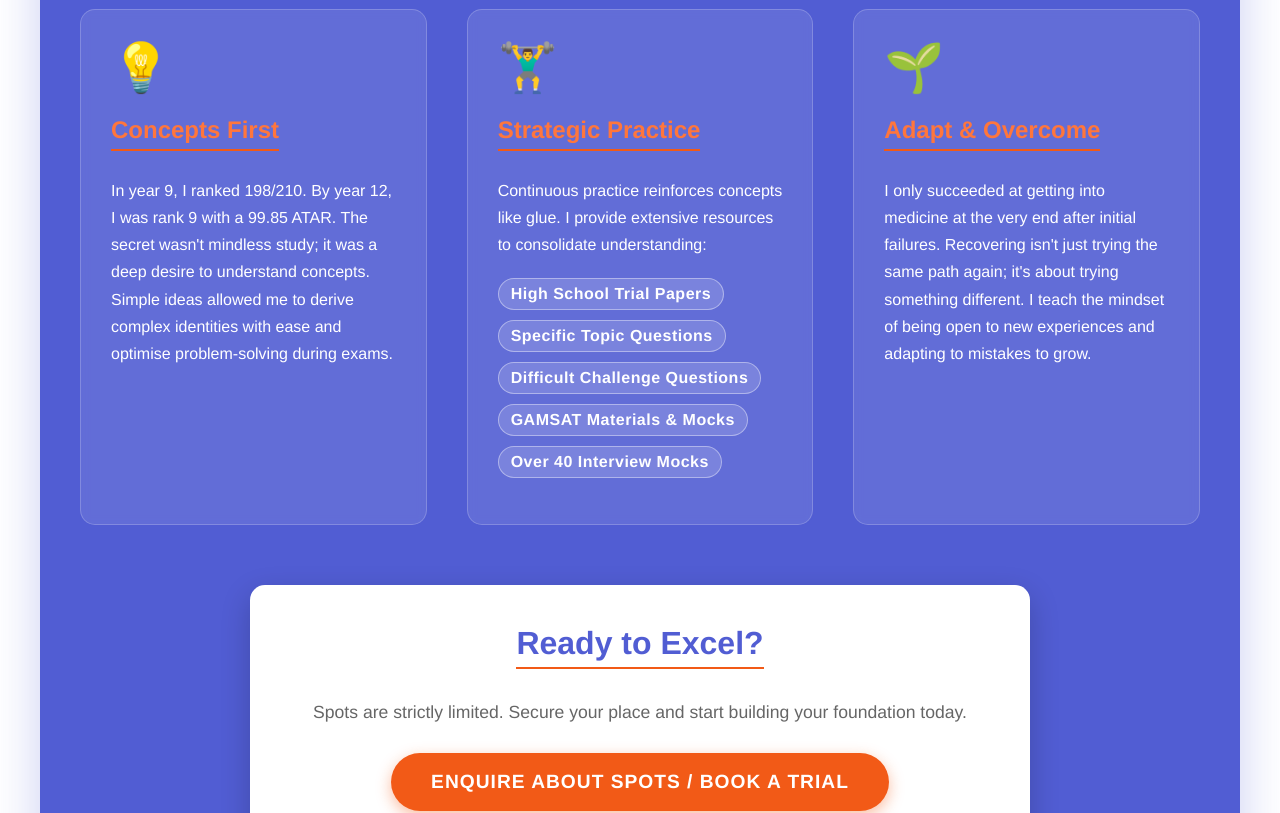
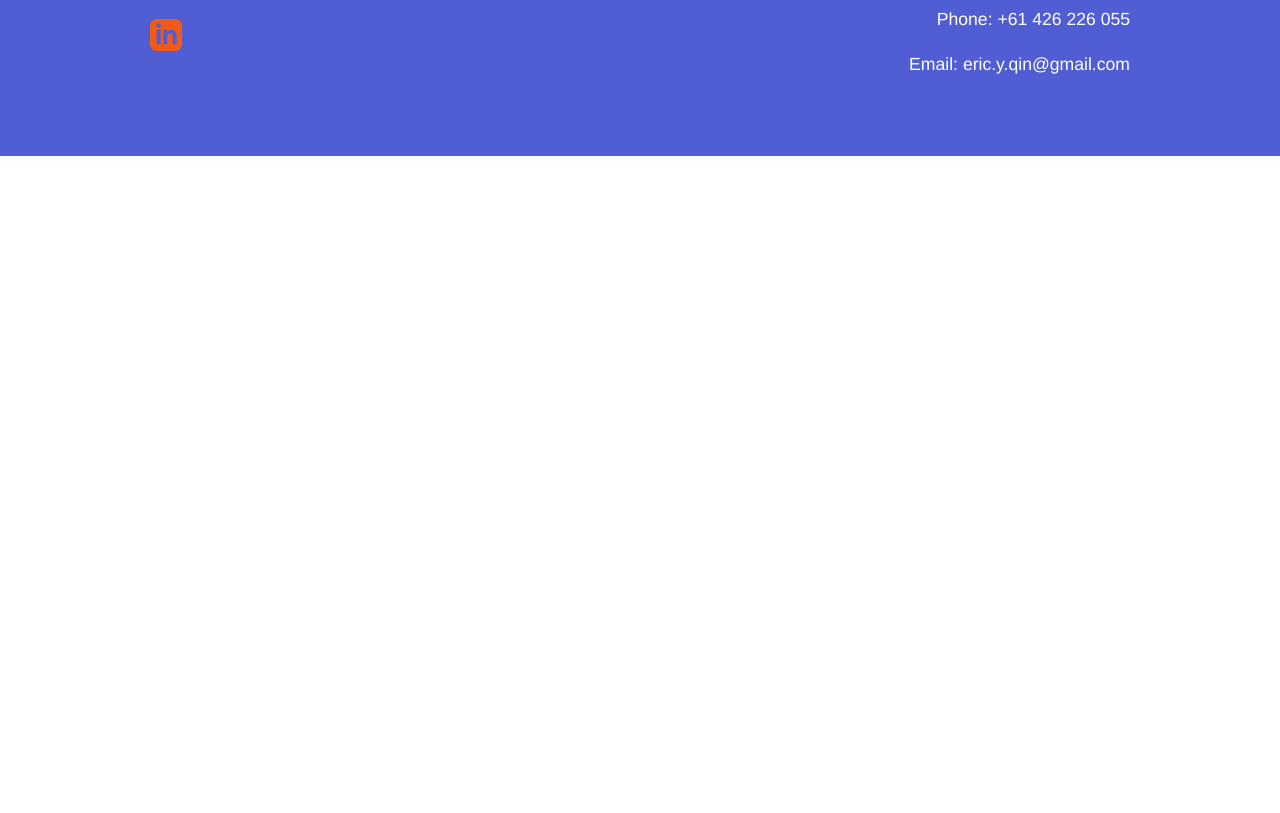
Before and after one commit to DaisyYye/eric, a React (Vite) app in the folder my-app/: page /services in a window 1280 px wide. Shown: the part 1387-2200 px from the top of the page. After the commit the page ends 1543 px from the top, so only its background shows below. Built offline with nearby package versions, Linux system fonts and the light colour scheme.

Commit message:
removed why me

```diff
--- a/my-app/src/Services.jsx
+++ b/my-app/src/Services.jsx
@@ -86,63 +86,6 @@ strong conceptual understanding, followed by tailored practice to reinforce this
 
 
       </div>
-
-      {/* --- Why Choose Me Section (Redesigned) --- */}
-      <div className="why-choose-section">
-        <h2 className="section-heading">Why Choose Me?</h2>
-
-        <div className="reasons-grid">
-
-          {/* Reason 1 */}
-          <div className="reason-card">
-            <div className="reason-icon">💡</div>
-            <h3>Concepts First</h3>
-            <p>
-              In year 9, I ranked 198/210. By year 12, I was rank 9 with a 99.85 ATAR.
-              The secret wasn't mindless study; it was a deep desire to understand concepts.
-              Simple ideas allowed me to derive complex identities with ease and optimise problem-solving during exams.
-            </p>
-          </div>
-
-          {/* Reason 2 */}
-          <div className="reason-card">
-            <div className="reason-icon">🏋️‍♂️</div>
-            <h3>Strategic Practice</h3>
-            <p>
-              Continuous practice reinforces concepts like glue. I provide extensive resources to consolidate understanding:
-            </p>
-            <ul className="material-list">
-              <li>High School Trial Papers</li>
-              <li>Specific Topic Questions</li>
-              <li>Difficult Challenge Questions</li>
-              <li>GAMSAT Materials & Mocks</li>
-              <li>Over 40 Interview Mocks</li>
-            </ul>
-          </div>
-
-          {/* Reason 3 */}
-          <div className="reason-card">
-            <div className="reason-icon">🌱</div>
-            <h3>Adapt & Overcome</h3>
-            <p>
-              I only succeeded at getting into medicine at the very end after initial failures.
-              Recovering isn't just trying the same path again; it's about trying something different.
-              I teach the mindset of being open to new experiences and adapting to mistakes to grow.
-            </p>
-          </div>
-        </div>
-
-        {/* New Call to Action Area */}
-        <div className="cta-container">
-          <h3>Ready to Excel?</h3>
-          <p>Spots are strictly limited. Secure your place and start building your foundation today.</p>
-          {/* Adjust the 'to' link to wherever your contact method lives (e.g., email link or contact page) */}
-          <Link to="/contact" className="cta-button main-cta">
-            Enquire About Spots / Book a Trial
-          </Link>
-        </div>
-
-      </div>
     </div>
   );
 }
```
